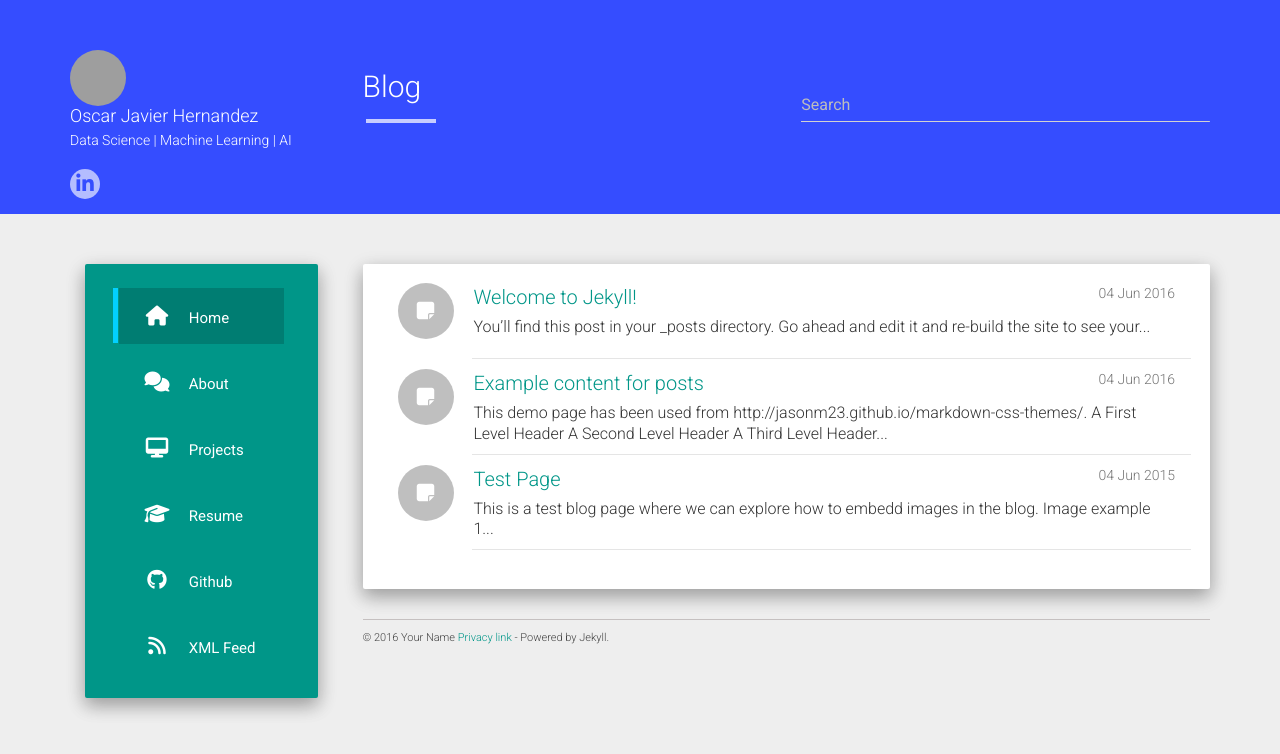
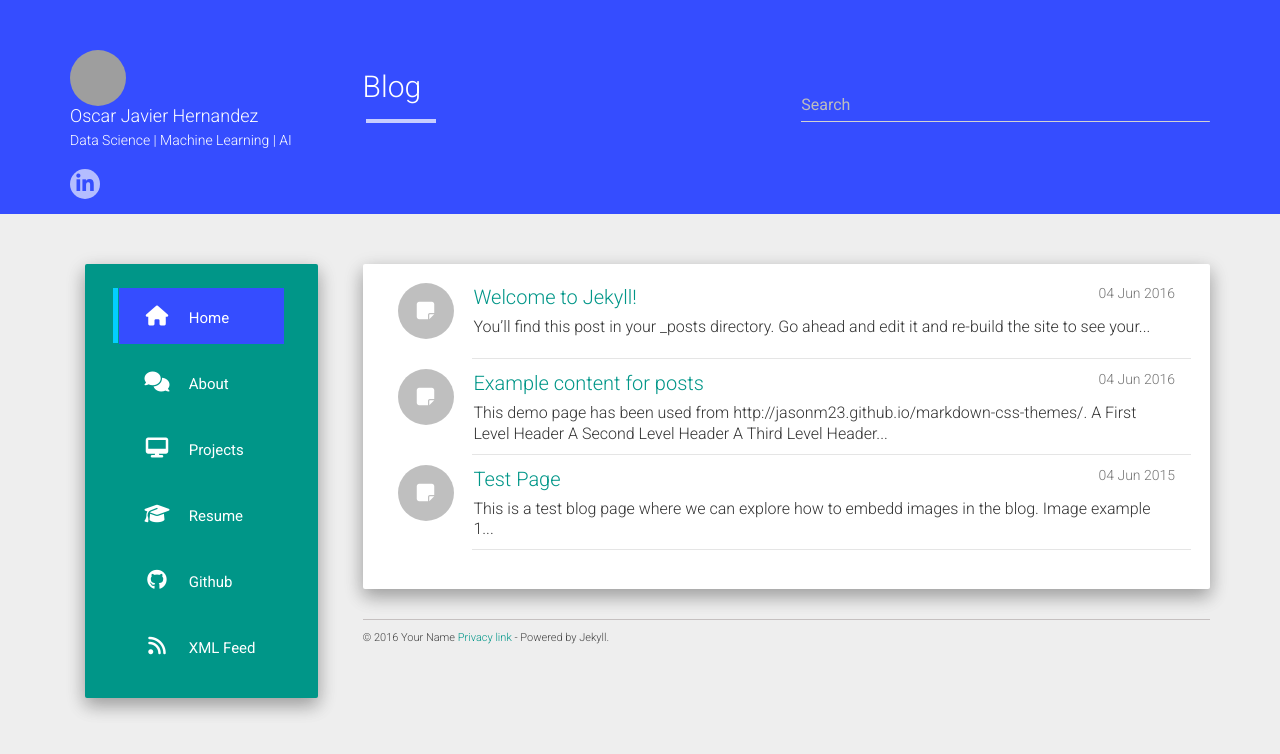
Before and after one commit to OscarJHernandez/OscarJHernandez.github.io, a Jekyll site: the page built from index.html, in a window 1280 px wide. Shown: the top 754 px of the page. Built offline with Jekyll 4.4.1, drawn with Linux system fonts in a browser that asks for light colours; nearby versions of some CDN libraries; the list of posts is cut into pages by our own code; grey boxes are pictures that could not be loaded.

Commit message:
changed color again

```diff
--- a/static/css/main.css
+++ b/static/css/main.css
@@ -71,7 +71,7 @@ p.info a {
 }
 
 .menu ul li a:hover, .menu ul li a:focus, li.current-menu-item > a{
-    background: #007D72;
+    background: #354dff;
 }
 li.current-menu-item:before {
     content: "";
```
